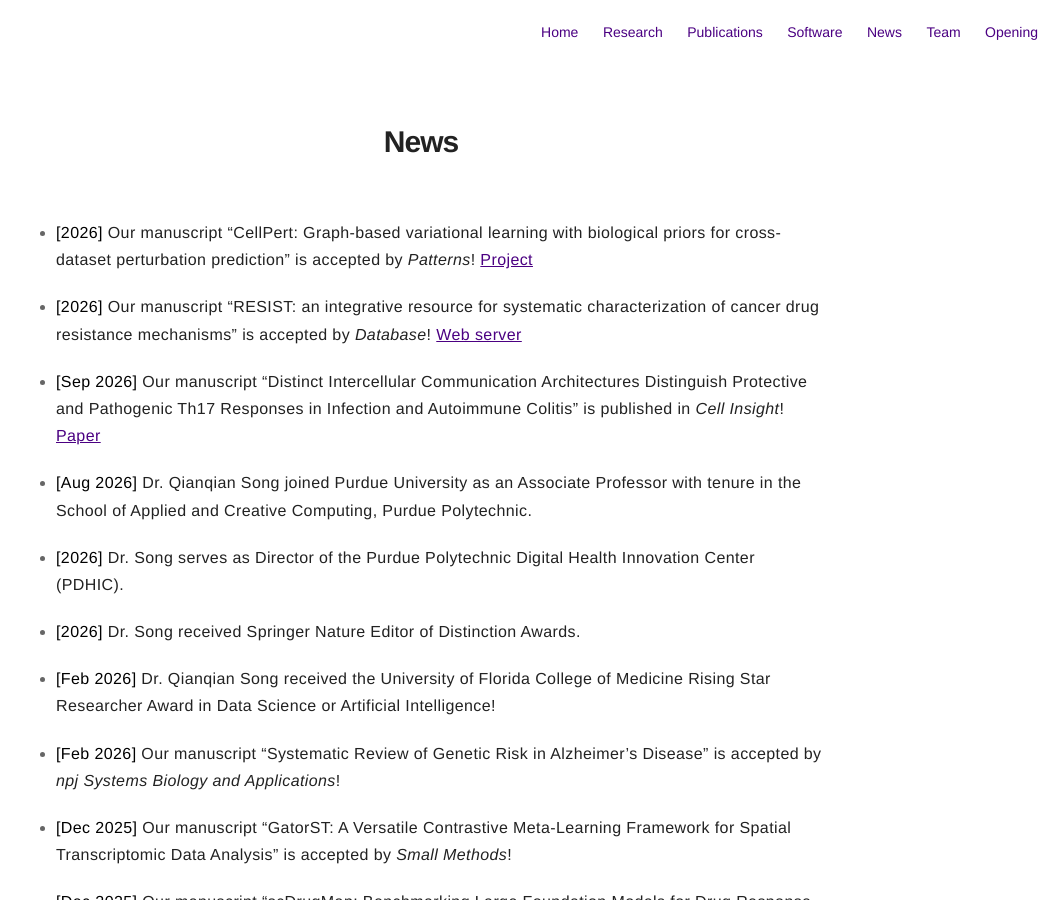
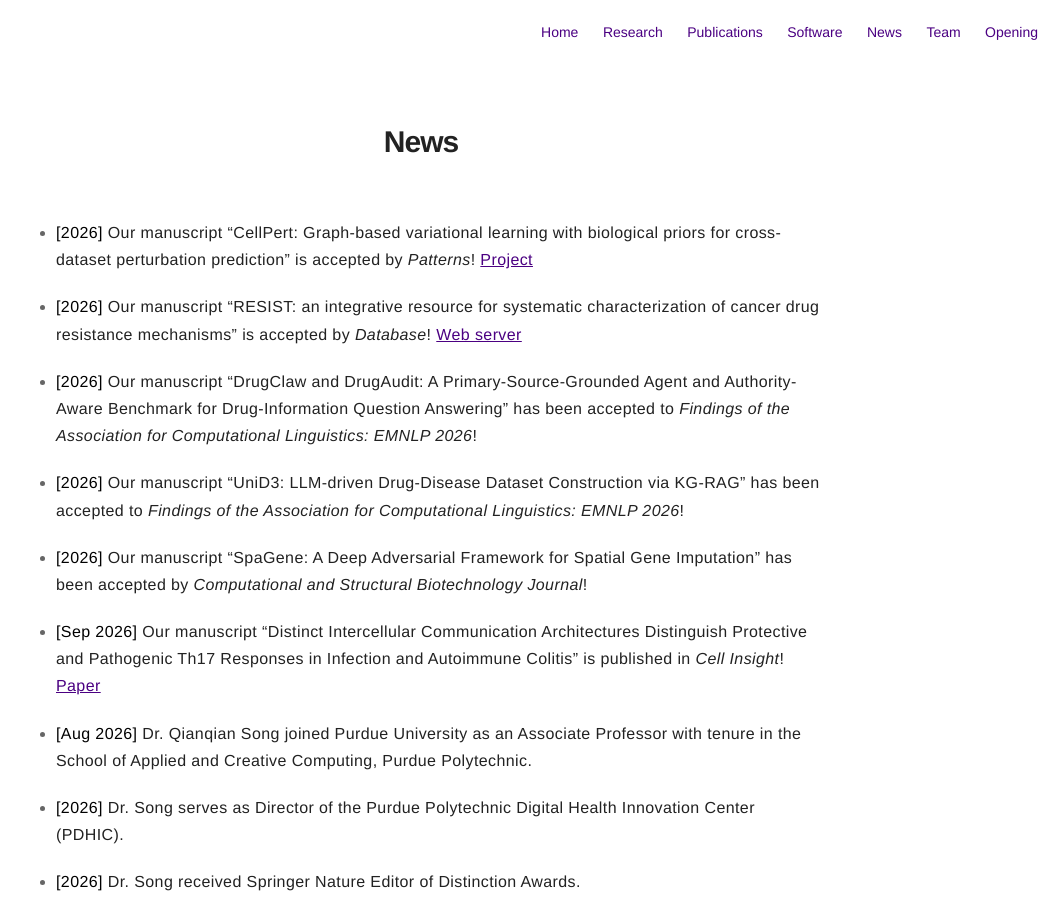
Before and after one commit to QSong-github/SongLab, a Jekyll site: the page built from pages/news.md, in a window 1280 px wide and 900 px high. Shown: the whole window, without its empty margins (219-1280 px from the left). Built offline with Jekyll 4.4.1, drawn with Linux system fonts in a browser that asks for light colours.

Commit message:
Add files via upload

```diff
--- a/pages/news.md
+++ b/pages/news.md
@@ -7,6 +7,12 @@ layout: page
 * **[2026]** Our manuscript “CellPert: Graph-based variational learning with biological priors for cross-dataset perturbation prediction” is accepted by _Patterns_! [Project](https://github.com/QSong-github/CellPert)
 
 * **[2026]** Our manuscript “RESIST: an integrative resource for systematic characterization of cancer drug resistance mechanisms” is accepted by _Database_! [Web server](https://resist.website/)
+
+* **[2026]** Our manuscript “DrugClaw and DrugAudit: A Primary-Source-Grounded Agent and Authority-Aware Benchmark for Drug-Information Question Answering” has been accepted to _Findings of the Association for Computational Linguistics: EMNLP 2026_!
+
+* **[2026]** Our manuscript “UniD3: LLM-driven Drug-Disease Dataset Construction via KG-RAG” has been accepted to _Findings of the Association for Computational Linguistics: EMNLP 2026_!
+
+* **[2026]** Our manuscript “SpaGene: A Deep Adversarial Framework for Spatial Gene Imputation” has been accepted by _Computational and Structural Biotechnology Journal_!
 
 * **[Sep 2026]** Our manuscript “Distinct Intercellular Communication Architectures Distinguish Protective and Pathogenic Th17 Responses in Infection and Autoimmune Colitis” is published in _Cell Insight_! [Paper](https://doi.org/10.1016/j.cellin.2026.100366)
 
```
